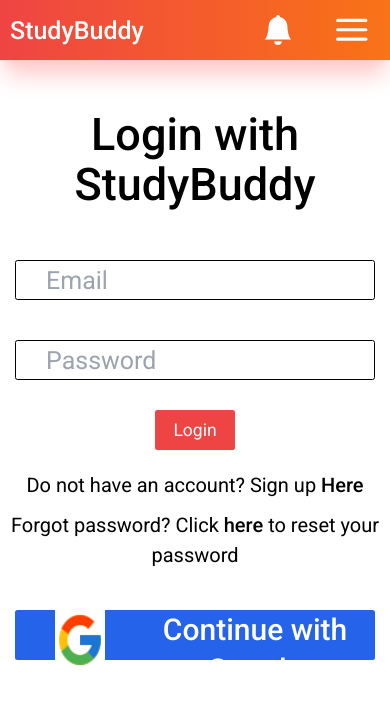
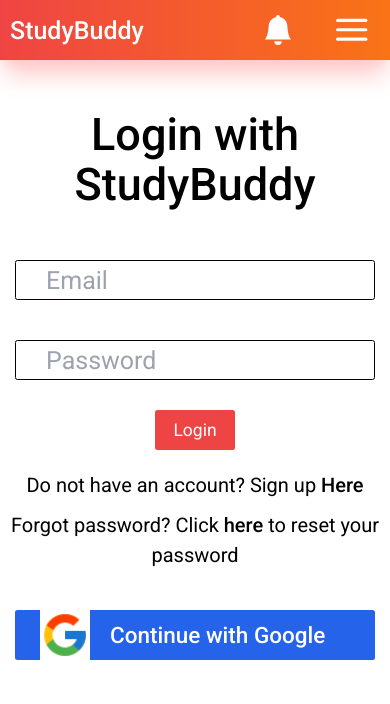
Before and after one commit to toanhminh0412/study-buddy-js, a React (Create React App) app in the folder client/: page /login in a window 390 px wide. Shown: the top 704 px of the page. Built offline with nearby package versions, Linux system fonts and the light colour scheme; no server answers; the database is empty.

Commit message:
google login format

```diff
--- a/client/src/components/Login.js
+++ b/client/src/components/Login.js
@@ -158,10 +158,10 @@ export default function Login() {
             <p>Do not have an account? Sign up <span onClick={() => {navigate('/signup')}}className='cursor-pointer font-medium'>Here</span></p>
             <p className='mt-2'>Forgot password? Click <span className='font-medium'>here</span> to reset your password</p>
             <div onClick={loginWithGoogle} className="mt-8 mx-auto bg-blue-600 hover:bg-blue-800 w-72 sm:w-96 h-10 lg:h-16 rounded-sm pl-2 flex flex-row cursor-pointer">
-                <div className='ml-6 my-auto w-12 h-12 bg-white'>
-                    <img className="w-12 h-12" src="img/google-logo.png" alt="Google logo"></img>
+                <div className='ml-3 sm:ml-6 my-auto w-10 h-10 md:w-12 md:h-12 bg-white'>
+                    <img className="w-10 h-10 sm:w-12 sm:h-12" src="img/google-logo.png" alt="Google logo"></img>
                 </div>
-                <p className='text-white text-2xl font-medium my-auto ml-6'>Continue with Google</p>
+                <p className='text-white text-lg sm:text-2xl font-medium my-auto ml-4 sm:ml-6'>Continue with Google</p>
             </div>
         </div>
     )
```
